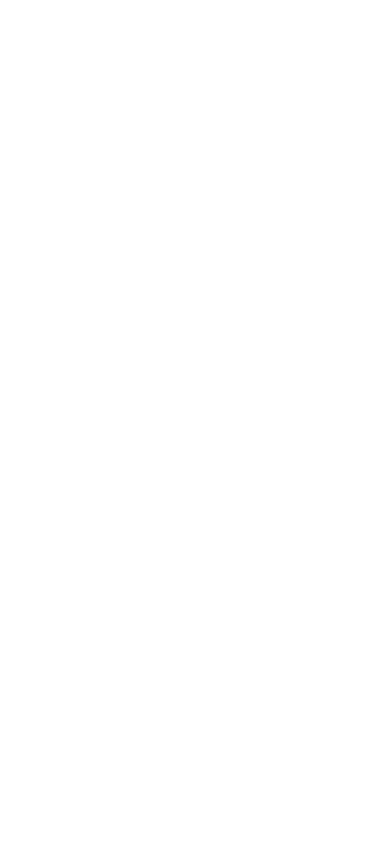
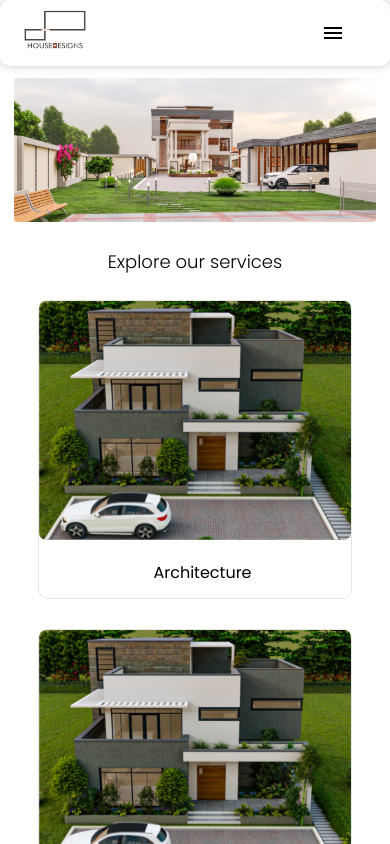
Before and after one commit to KiruiLangat/HouseDesigns-Ke, a React (Create React App) app: page /our-expertise in a window 390 px wide. Before the commit this address had no page. Shown: the top 844 px of the page. Built offline with nearby package versions, Linux system fonts and the light colour scheme.

Commit message:
Our Expertise Page

```diff
--- a/src/App.js
+++ b/src/App.js
@@ -1,14 +1,15 @@
 import React from 'react';
+import { Routes, Route } from 'react-router-dom';
 import Homepage from './Homepage';
 import Blog from './Blog';
-import { Routes, Route } from 'react-router-dom';
-
+import OurExpertise from './OurExpertise';
 
 export default function App() {
   return (
     <Routes>
       <Route exact path="/" element={<Homepage />} />
       <Route path="/blog" element={<Blog />} />
+      <Route path='/our-expertise' element={<OurExpertise />} />
     </Routes>
 
   )
--- a/src/Homepage.js
+++ b/src/Homepage.js
@@ -27,8 +27,6 @@
       <AboutUs />
       <Articles />
       <Footer />
-
-
     </div>
   );
 }
--- /dev/null
+++ b/src/OurExpertise.css
@@ -0,0 +1,92 @@
+.our-expertise{
+    width: 100%;
+    padding: 0;
+    margin: 0;
+}
+.landing-img{
+    width: 93%;
+    height: auto;
+    margin: 0 40px;
+}
+.title-services{
+    font-size: 20px;
+    font-weight: 300;
+    margin-top: 2%;
+    text-align: center;
+}
+.services{
+    display: grid;
+    grid-template-columns: repeat(2, 1fr);
+    grid-template-rows: repeat(2, 1fr);
+    gap: 20px 0;
+    margin-left: auto;
+    width: 93%;
+    height: auto;
+    margin-top: 2%;
+
+}
+.service1{
+    border: rgba(0, 0, 0, 0.1) 1px solid;
+    border-radius: 10px;
+    width: 80%;
+    height: auto;
+    margin: 5px;
+    position: relative
+}
+.service1:hover{
+    background-color: #ED7D3124;
+}
+.service1-img{
+    width: 100%;
+    height: auto;
+}
+.arrow-services{
+    position: absolute;
+    top: 93.5%;
+    left: 95%;
+    transform: translate(-50%, -50%);
+    width: 20%;
+    height: auto;
+}
+.arrow-services img{
+    width: 40%;
+    height: auto;
+    border: rgba(0, 0, 0, 0.1) 1px solid;
+    border-radius: 10px;
+
+}
+.service1 h2{
+    font-size: 18px;
+    font-weight: 400;
+    margin-left: 15px;
+}
+@media (max-width:768px){
+    .our-expertise{
+        width: 100%;
+    }
+    .arrow-services{
+        display: none;
+    }
+    .landing-img{
+        width: 93%;
+        margin: 3% 3.5%;
+
+    }
+    .service1 h2{
+        text-align: center;
+        font-size: 16px;
+        font-weight: 400;
+    }
+    .title-services{
+        font-size: 18px;
+        font-weight: 300;
+        margin-top: 2%;
+    }
+    .services{
+        margin-top: 5%;
+        width: auto;
+        display: flex;
+        flex-direction: column;
+        align-items: center;
+    }
+}
--- /dev/null
+++ b/src/OurExpertise.js
@@ -0,0 +1,58 @@
+import React from 'react'
+import './OurExpertise.css'
+import '@fontsource/poppins'
+import Header from './Header'
+import Footer from './Footer'
+import landingImg from './images/OurExpertise.svg'
+import architecture from './images/Architecture.svg'
+import arrow from './images/arrow-button.svg'
+
+const style = {
+    fontFamily: 'Poppins',
+}
+
+export default function OurExpertise(){
+    return(
+        <div className="our-expertise" style={style}>
+            <Header />
+            <img src={landingImg} alt="landing" className="landing-img" />
+            <h1 className='title-services'>Explore our services</h1>
+            <div className='services'>
+                <div className='service1'>
+                    <img src= {architecture} alt='architecture' className='service1-img' />
+                    <h2>Architecture</h2>
+                    <div className='arrow-services'>
+                        <img src={arrow} alt='arrow'  />
+                    </div>
+                </div>
+                <div className='service1'>
+                    <img src= {architecture} alt='architecture' className='service1-img' />
+                    <h2>Architecture</h2>
+                    <div className='arrow-services'>
+                        <img src={arrow} alt='arrow'  />
+                    </div>
+                </div>
+                <div className='service1'>
+                    <img src= {architecture} alt='architecture' className='service1-img' />
+                    <h2>Architecture</h2>
+                    <div className='arrow-services'>
+                        <img src={arrow} alt='arrow'  />
+                    </div>
+                </div>
+                <div className='service1'>
+                    <img src= {architecture} alt='architecture' className='service1-img' />
+                    <h2>Architecture</h2>
+                    <div className='arrow-services'>
+                        <img src={arrow} alt='arrow'  />
+                    </div>
+                </div>
+            </div>
+
+
+
+            <Footer />
+
+        </div>
+
+    )
+}
```
Also changed, not shown: src/images/Architecture.svg (added), src/images/OurExpertise.svg (added).
